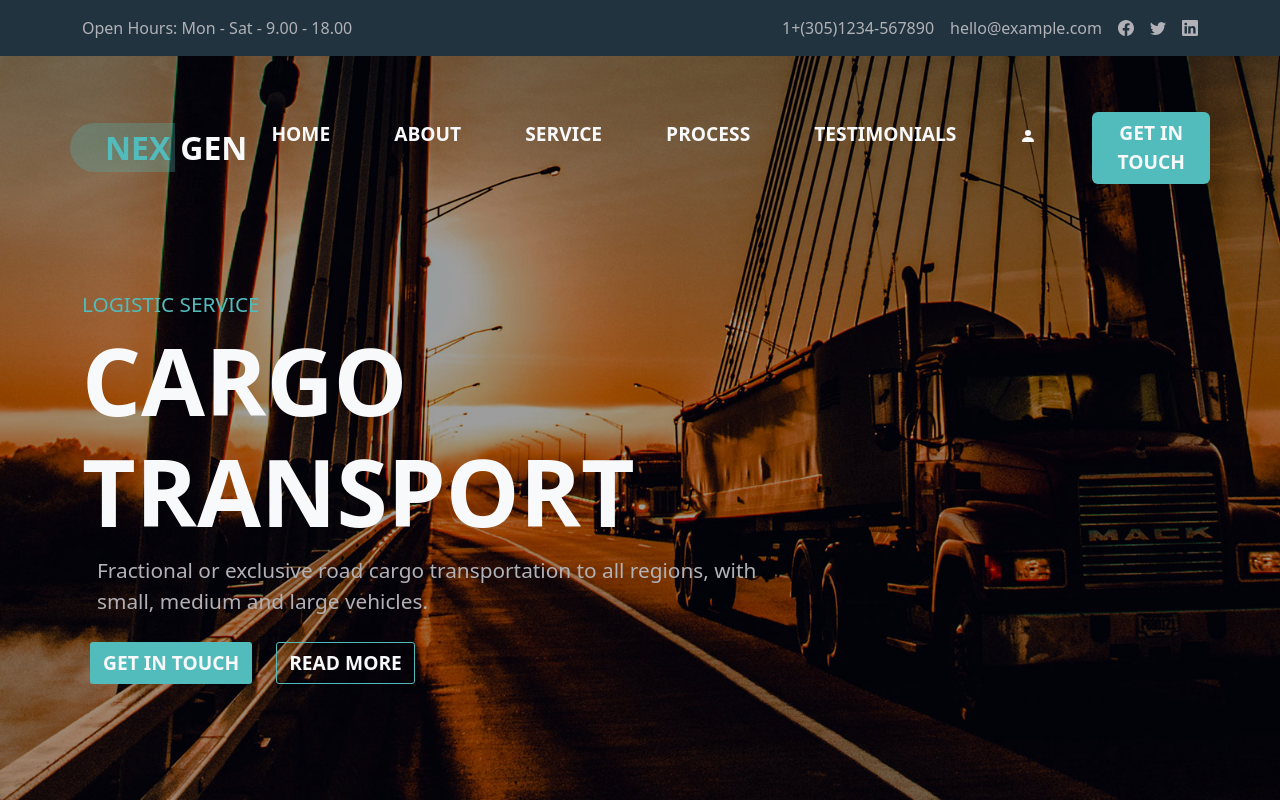
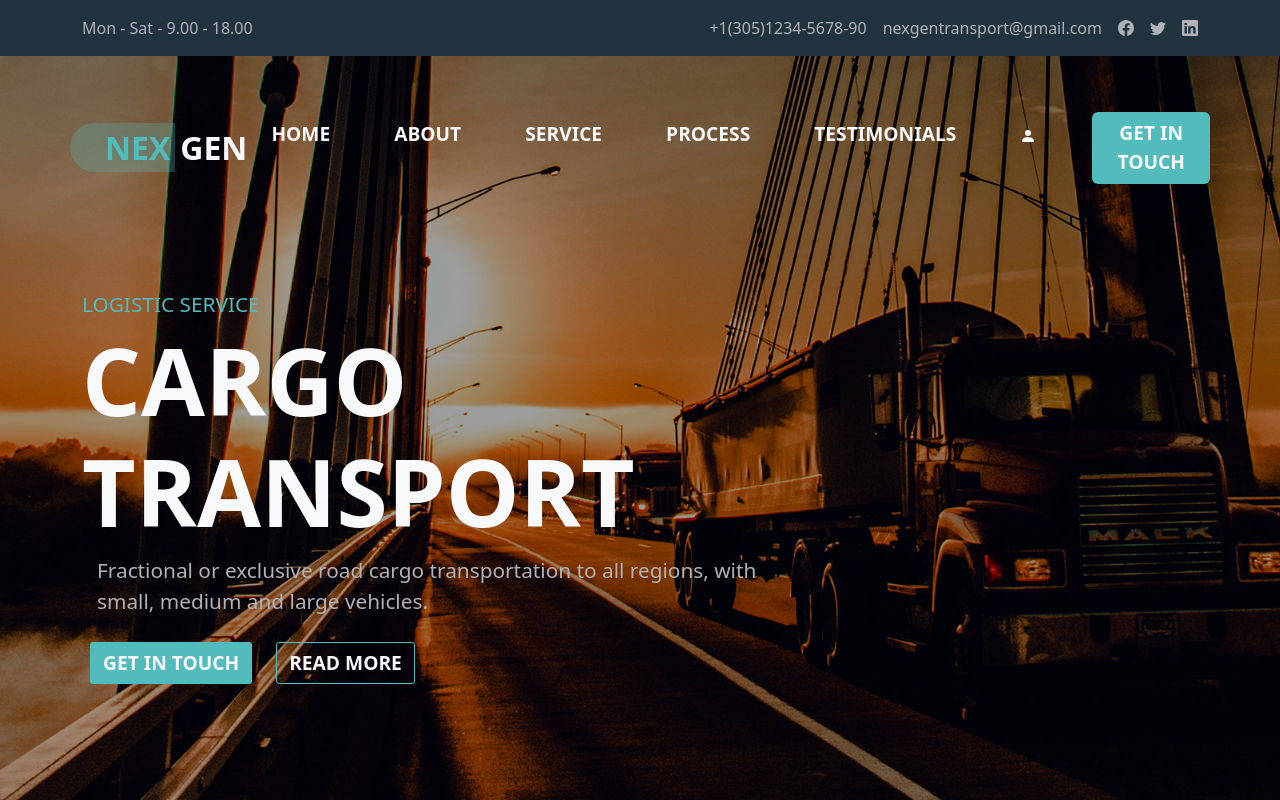
Before and after one commit to lucaruboni/proj-html-vuejs, a Vue app: page / in a window 1280 px wide. Shown: the top 800 px of the page. Built offline with nearby package versions, Linux system fonts and the light colour scheme.

Commit message:
[add] dinamic company information in top_header

```diff
--- a/src/components/InfoBar.vue
+++ b/src/components/InfoBar.vue
@@ -2,7 +2,6 @@
 export default{
     name: 'InfoBar',
     props: {
-        Business_name: String,
         open_hours: String,
         cell_number: String,
         email: String
@@ -15,15 +14,15 @@ export default{
 <template>
      <div class="info_bar d-flex justify-content-between">
         <div class="left_bar">
-                                <p>Open Hours: Mon - Sat - 9.00 - 18.00</p>
+            <p>{{ open_hours }}</p>
         </div>
         <div class="right_bar d-flex gap-3">
             <p class="cell_number">
-                                    1+(305)1234-567890
+                {{ cell_number }}
             </p>
 
             <p class="email">
-                                    hello@example.com
+                {{ email }}
             </p>
 
             <div class="social_icon d-flex gap-3 mt-1">
--- a/src/components/PageHeader.vue
+++ b/src/components/PageHeader.vue
@@ -1,6 +1,16 @@
 <script>
+import infos from './data/nexgen_header.json';
+import InfoBar from './InfoBar.vue'
 export default{
-    name: 'PageHeader'
+    name: 'PageHeader',
+    components: {
+        InfoBar
+    },
+    data(){
+        return{
+            infos: infos
+        }
+    }
 }
 
 </script>
@@ -14,37 +24,7 @@ export default{
             <div class="container">
                 <div class="row pt-3">
                     <div class="col">
-                        <div class="info_bar d-flex justify-content-between">
-                            <div class="left_bar">
-                                <p>Open Hours: Mon - Sat - 9.00 - 18.00</p>
-                            </div>
-                            <div class="right_bar d-flex gap-3">
-                                <p class="cell_number">
-                                    1+(305)1234-567890
-                                </p>
-
-                                <p class="email">
-                                    hello@example.com
-                                </p>
-
-                                <div class="social_icon d-flex gap-3 mt-1">
-
-                                    <svg xmlns="http://www.w3.org/2000/svg" width="16" height="16" fill="currentColor" class="bi bi-facebook" viewBox="0 0 16 16">
-                                      <path d="M16 8.049c0-4.446-3.582-8.05-8-8.05C3.58 0-.002 3.603-.002 8.05c0 4.017 2.926 7.347 6.75 7.951v-5.625h-2.03V8.05H6.75V6.275c0-2.017 1.195-3.131 3.022-3.131.876 0 1.791.157 1.791.157v1.98h-1.009c-.993 0-1.303.621-1.303 1.258v1.51h2.218l-.354 2.326H9.25V16c3.824-.604 6.75-3.934 6.75-7.951z"/>
-                                    </svg>
-
-                                    <svg xmlns="http://www.w3.org/2000/svg" width="16" height="16" fill="currentColor" class="bi bi-twitter" viewBox="0 0 16 16">
-                                      <path d="M5.026 15c6.038 0 9.341-5.003 9.341-9.334 0-.14 0-.282-.006-.422A6.685 6.685 0 0 0 16 3.542a6.658 6.658 0 0 1-1.889.518 3.301 3.301 0 0 0 1.447-1.817 6.533 6.533 0 0 1-2.087.793A3.286 3.286 0 0 0 7.875 6.03a9.325 9.325 0 0 1-6.767-3.429 3.289 3.289 0 0 0 1.018 4.382A3.323 3.323 0 0 1 .64 6.575v.045a3.288 3.288 0 0 0 2.632 3.218 3.203 3.203 0 0 1-.865.115 3.23 3.23 0 0 1-.614-.057 3.283 3.283 0 0 0 3.067 2.277A6.588 6.588 0 0 1 .78 13.58a6.32 6.32 0 0 1-.78-.045A9.344 9.344 0 0 0 5.026 15z"/>
-                                    </svg>
-
-                                    <svg xmlns="http://www.w3.org/2000/svg" width="16" height="16" fill="currentColor" class="bi bi-linkedin" viewBox="0 0 16 16">
-                                      <path d="M0 1.146C0 .513.526 0 1.175 0h13.65C15.474 0 16 .513 16 1.146v13.708c0 .633-.526 1.146-1.175 1.146H1.175C.526 16 0 15.487 0 14.854V1.146zm4.943 12.248V6.169H2.542v7.225h2.401zm-1.2-8.212c.837 0 1.358-.554 1.358-1.248-.015-.709-.52-1.248-1.342-1.248-.822 0-1.359.54-1.359 1.248 0 .694.521 1.248 1.327 1.248h.016zm4.908 8.212V9.359c0-.216.016-.432.08-.586.173-.431.568-.878 1.232-.878.869 0 1.216.662 1.216 1.634v3.865h2.401V9.25c0-2.22-1.184-3.252-2.764-3.252-1.274 0-1.845.7-2.165 1.193v.025h-.016a5.54 5.54 0 0 1 .016-.025V6.169h-2.4c.03.678 0 7.225 0 7.225h2.4z"/>
-                                    </svg>
-
-                                </div>
-                            </div>
-
-                        </div>
+                        <InfoBar :open_hours="info.open_hours" :cell_number="info.cell_number" :email="info.email" v-for="info in infos"></InfoBar>
 
                 </div>
             </div>
```
Lines whose indentation alone changed are shown as unchanged.
